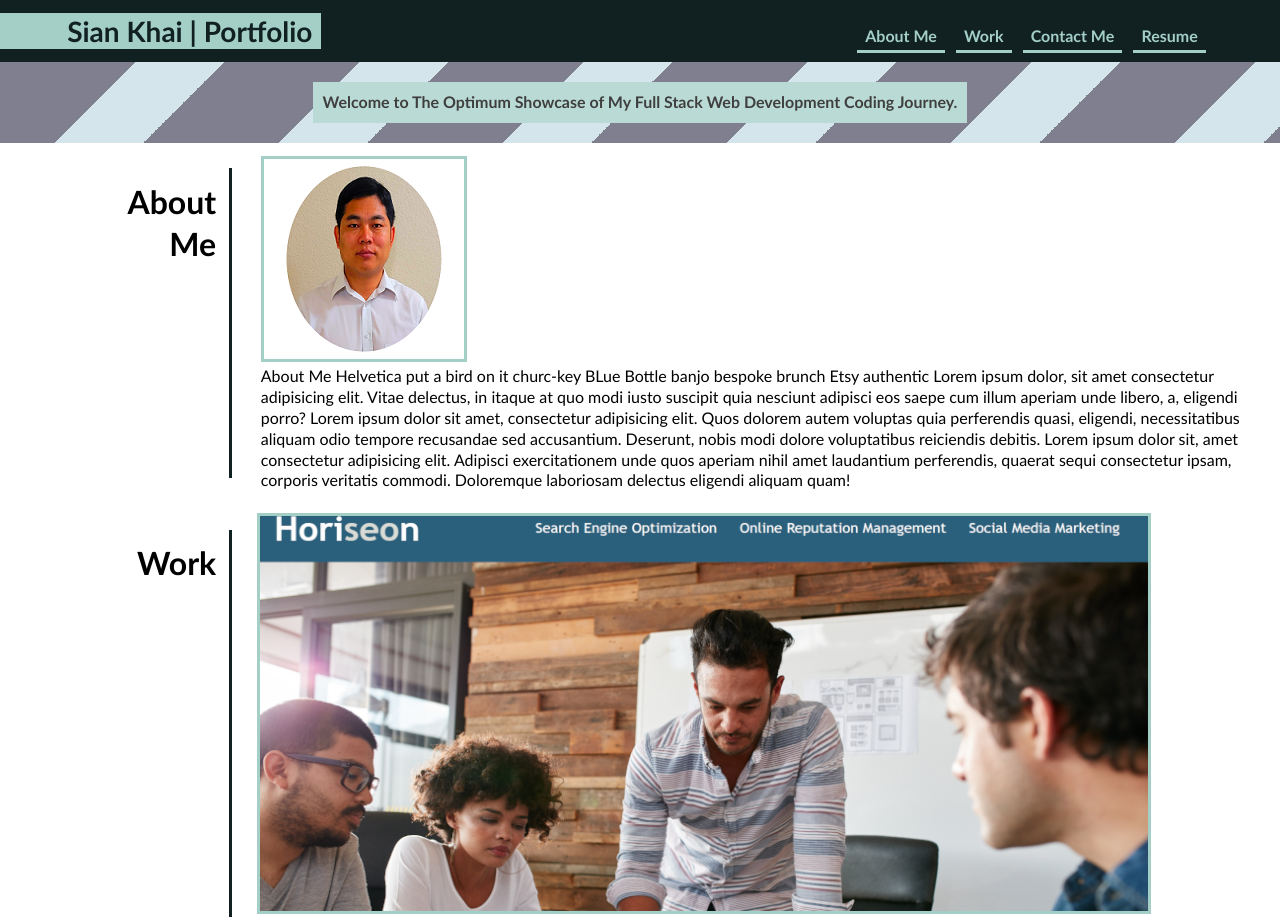
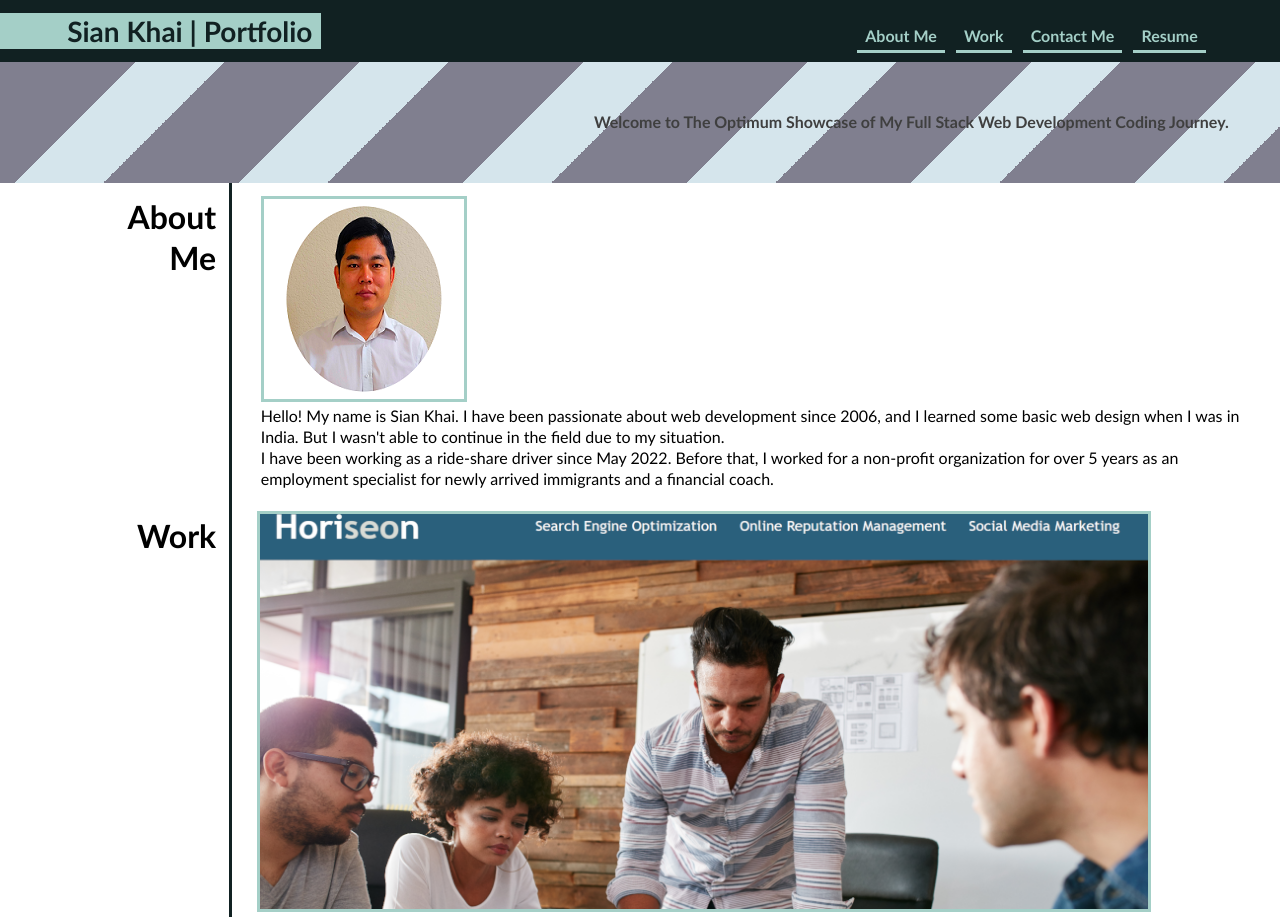
Before and after one commit to SKhai77/my-responsive-portfolio, a plain HTML site: page index.html in a window 1280 px wide. Shown: the top 917 px of the page. Drawn offline with Linux system fonts and the light colour scheme.

Commit message:
Modified some CSS and HTML

```diff
--- a/assets/css/style.css
+++ b/assets/css/style.css
@@ -22,23 +22,17 @@ header {
     color: var(--dark);
 }
 
+.logo {
+    text-decoration: none;
+    color: inherit;
+}
+
 header h1 {
     font-family: 'Lucida Sans' serif;
     font-size: 175%;
     background-color: var(--skyblue);
     padding: 0 0.3em 0 2.4em;
     margin: 0;
-}
-
-h2 {
-    font-family: inherit; /* May be able to remove, check it out*/
-    margin: 2% 0;
-
-}
-
-h3 {
-    background-color: var(--skyblue);
-    padding: 10px;
 }
 
 nav ul {
@@ -58,45 +52,41 @@ nav a {
 }
 
 nav a:hover {
-    color: var(--dark);
+    border-bottom: 3px solid;
+    color: var(--white);
+}
+/* Not working so far */
+nav a:active {
     border-bottom: 3px solid;
     color: var(--white);
 }
 
-#banner {
+.banner {
     display: flex;
     flex-wrap: wrap;
-    flex-direction: row;
-    justify-content: center;
-    text-align: left;
-    padding: 20px;
-/*
-    background-image: repeating-linear-gradient(-45deg, #d1d0d8, #d1d0d8 6em, #4f4e72 6em, #4f4e72 50%);
-    background-size: 16em 16em; */
-
+    padding: 50px 4%;
     background: repeating-linear-gradient(135deg, #56556a 0, #56556a 6em, transparent 6em, transparent 50%);
     background-size: 14em 14em;
     background-color: #c8dde6;
     opacity: 0.75;
+    justify-content: flex-end;
 }
 
-.mypic {
-    width: fit-content;
+.subtitle h2 {
+    display: block;
+    background-color: var(--white);
+    padding: 10px;
+
 }
-
-
-/* main {
-  display: flex;
-  flex: 1 1 0;
-  max-width: 1200px;
-  margin: 2% auto;
-} */
-
 
 
 .content {
     display: flex;
     flex-wrap: wrap;
+}
+
+.mypic {
+    width: fit-content;
 }
 
 h2 {
--- a/index.html
+++ b/index.html
@@ -11,13 +11,11 @@
 <body>
     <!-- header -->
     <header>
-        <h1>Sian Khai | Portfolio</h1>
-        <!-- <p> -->
-            <!-- Welcome to my Full Stack Web Development Coding Journey! -->
-        <!-- </p> -->
+        <!-- logo -->
+        <a href="./index.html" class="logo"><h1><strong>Sian Khai</strong> | Portfolio</h1></a>
 
-    <!-- Navbar -->
-    <nav>
+    <!-- navlink -->
+    <nav class="nav">
         <ul>
             <li><a href="#about-me">About Me</a></li>
             <li><a href="#work">Work</a></li>
@@ -27,37 +25,23 @@
     </nav>
     </header>
 
-    <!-- main -->
-    <main>
-        <section id="banner">
+        <section class="banner">
+            <div class="subtitle">
                 <h3>
-                    <p>
-                       Welcome to The Optimum Showcase of My Full Stack Web Development Coding Journey.
-                    </p>
+                    Welcome to The Optimum Showcase of My Full Stack Web Development Coding Journey.
                 </h3>
+            </div>
 
         </section>
         <section id="about-me" class="content">
             <h2>About <br>Me</h2>
             <article>
                 <img class="mypic" src="./assets/images/mypic.png" />
-                <p> About Me
-                    Helvetica put a bird on it churc-key BLue Bottle banjo bespoke
-                    brunch Etsy authentic
+                <p>
+                    Hello!
+                    My name is Sian Khai. I have been passionate about web development since 2006, and I learned some basic web design when I was in India. But I wasn't able to continue in the field due to my situation. <br>
 
-                    Lorem ipsum dolor, sit amet consectetur adipisicing elit. Vitae
-                    delectus, in itaque at quo modi iusto suscipit quia nesciunt adipisci eos saepe cum illum aperiam unde libero, a, eligendi porro?
-
-                    Lorem ipsum dolor sit amet, consectetur adipisicing elit. Quos
-                    dolorem autem voluptas quia perferendis quasi, eligendi,
-                    necessitatibus aliquam odio tempore recusandae sed accusantium.
-                    Deserunt, nobis modi dolore voluptatibus reiciendis debitis.
-
-                    Lorem ipsum dolor sit, amet consectetur adipisicing elit. Adipisci
-                    exercitationem unde quos aperiam nihil amet laudantium perferendis,
-                    quaerat sequi consectetur ipsam, corporis veritatis commodi.
-                    Doloremque laboriosam delectus eligendi aliquam quam!
-
+                    I have been working as a ride-share driver since May 2022. Before that, I worked for a non-profit organization for over 5 years as an employment specialist for newly arrived immigrants and a financial coach.
                 </p>
             </article>
         </section>
```
Also changed, not shown: 1 other file.
